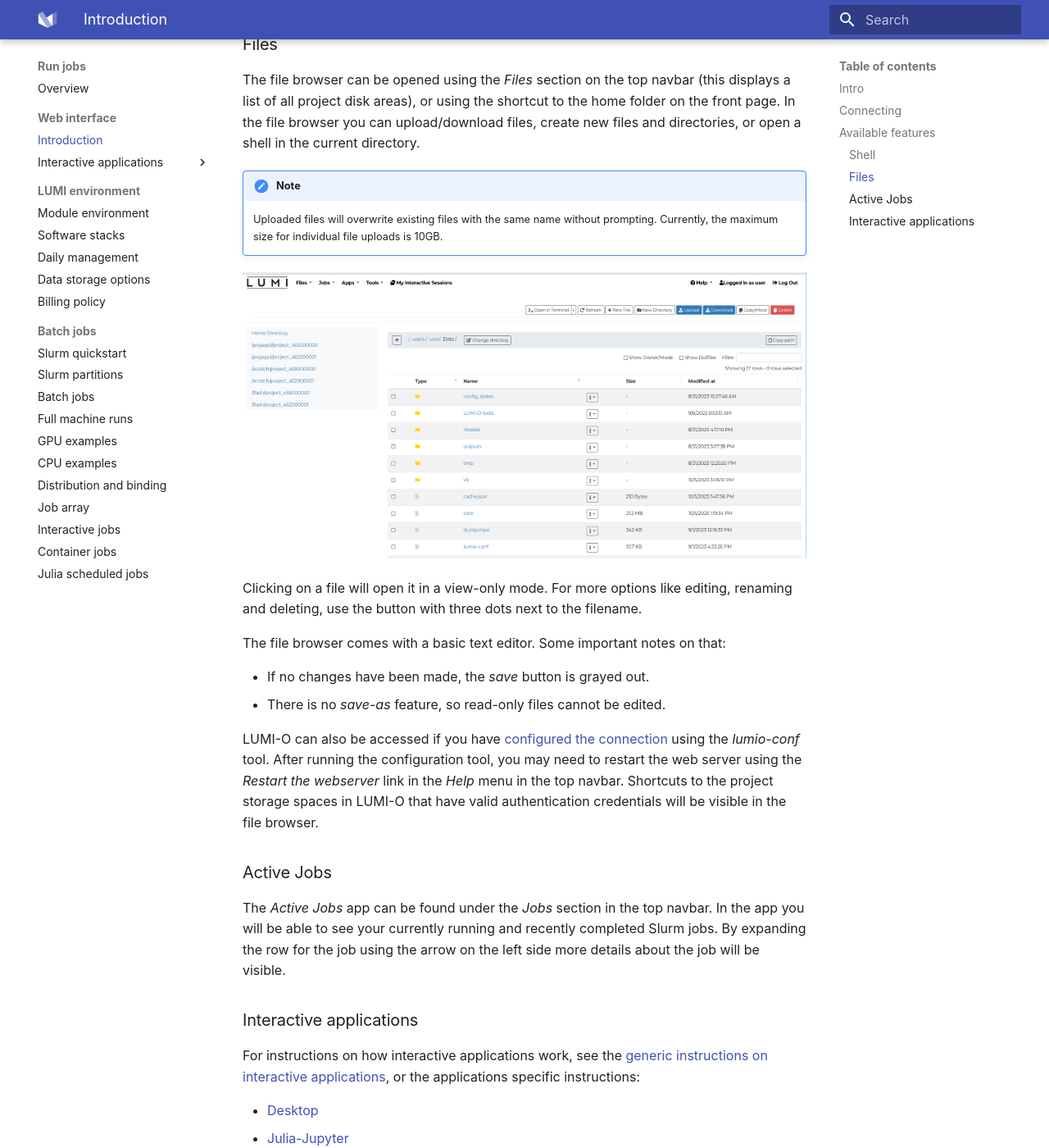
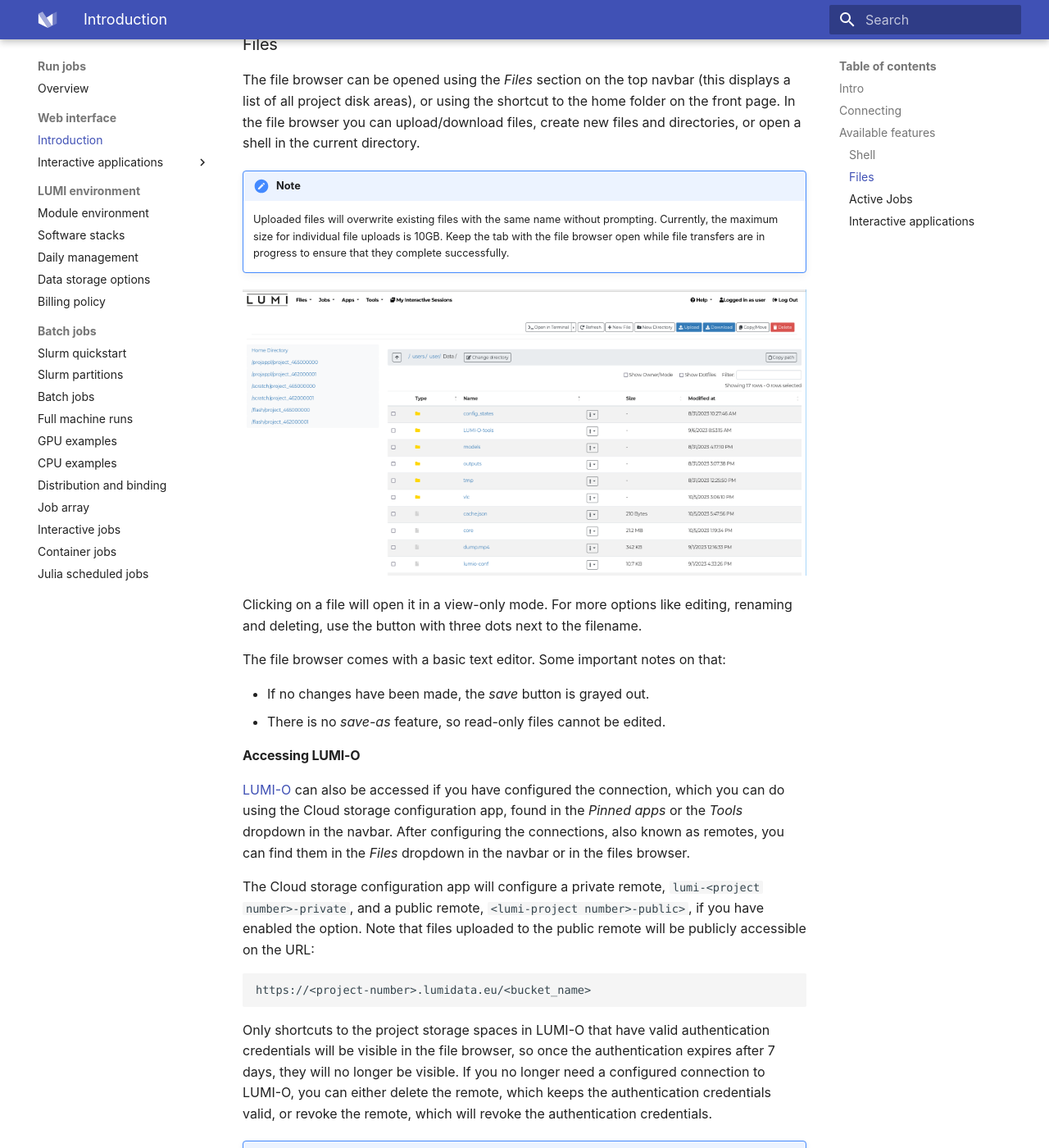
Before and after one commit to Lumi-supercomputer/lumi-userguide, an MkDocs documentation site: the page built from docs/runjobs/webui/index.md, in a window 1280 px wide and 1400 px high, scrolled down 1977 px. Shown: the whole window at 82% size. Built offline with MkDocs 1.6.1 and Material for MkDocs 9.7.7, drawn with Linux system fonts in a browser that asks for light colours; some of the changed text lies outside the part shown.

Commit message:
Add documentation for accessing LUMI-O in OOD

````diff
--- a/docs/runjobs/webui/index.md
+++ b/docs/runjobs/webui/index.md
@@ -55,6 +55,7 @@
 !!! note
     Uploaded files will overwrite existing files with the same name without prompting.
     Currently, the maximum size for individual file uploads is 10GB.
+    Keep the tab with the file browser open while file transfers are in progress to ensure that they complete successfully.
 
 
 ![File browser view](../../assets/images/wwwLumiFiles.png)
@@ -66,11 +67,31 @@
 - If no changes have been made, the _save_ button is grayed out.
 - There is no _save-as_ feature, so read-only files cannot be edited.
 
-LUMI-O can also be accessed if you have [configured the connection](../../storage/lumio/index.md#configuring-the-lumi-o-connection)
-using the _lumio-conf_ tool.
-After running the configuration tool, you may need to restart the web server using the _Restart the webserver_ link in the _Help_ menu in the top navbar.
-Shortcuts to the project storage spaces in LUMI-O that have valid authentication credentials will be visible in the file browser.
+#### Accessing LUMI-O
+[LUMI-O](../../storage/lumio/#lumi-o) can also be accessed if you have
+configured the connection, which you can do using the Cloud storage
+configuration app, found in the _Pinned apps_ or the _Tools_ dropdown in the
+navbar. After configuring the connections, also known as remotes, you can find
+them in the _Files_ dropdown in the navbar or in the files browser.
 
+The Cloud storage configuration app will configure a private remote,
+`lumi-<project number>-private`, and a public remote, `<lumi-project
+number>-public>`, if you have enabled the option. Note that files uploaded to
+the public remote will be publicly accessible on the URL:
+```
+https://<project-number>.lumidata.eu/<bucket_name>
+```
+
+Only shortcuts to the project storage spaces in LUMI-O that have valid
+authentication credentials will be visible in the file browser, so once the
+authentication expires after 7 days, they will no longer be visible.
+If you no longer need a configured connection to LUMI-O, you can either delete
+the remote, which keeps the authentication credentials valid, or revoke the
+remote, which will revoke the authentication credentials.
+
+!!! note
+    Uploading from your local computer to LUMI-O directly is currently
+    recommended only for small files.
 
 ### Active Jobs
 
````
